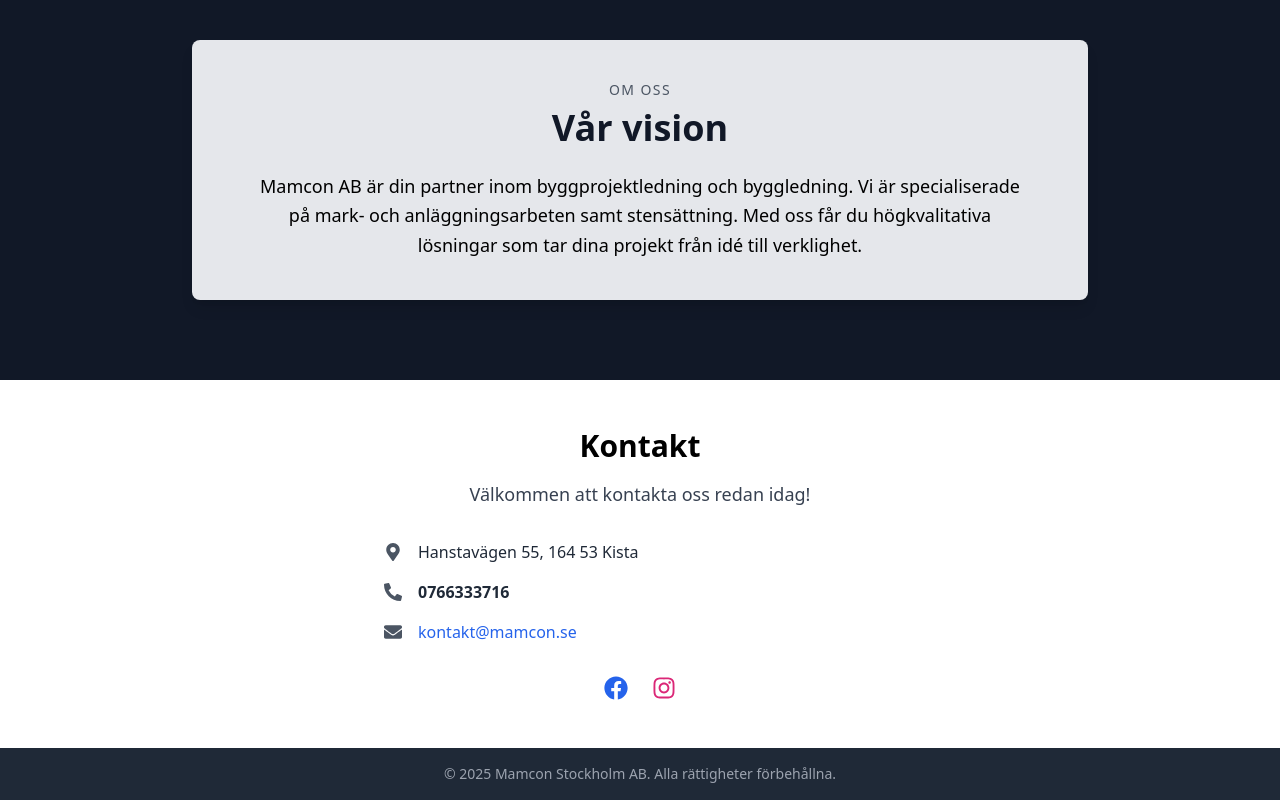
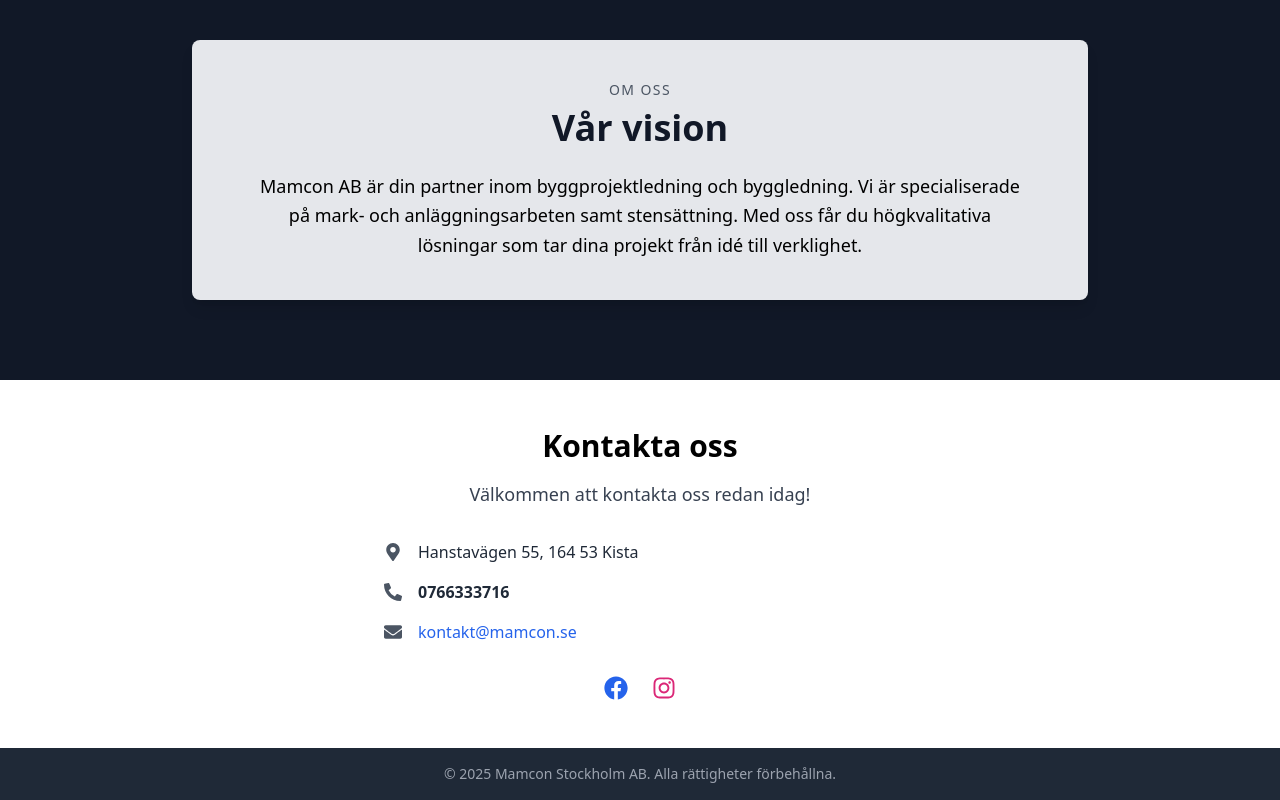
Before and after one commit to mohamed-a95/Mamconab, a React (Vite) app: page / in a window 1280 px wide. Shown: the part 1811-2611 px from the top of the page. Built offline with nearby package versions, Linux system fonts and the light colour scheme.

Commit message:
kontakta oss

```diff
--- a/src/components/Contact.tsx
+++ b/src/components/Contact.tsx
@@ -10,7 +10,7 @@
 const Contact: React.FC = () => {
   return (
     <div className="flex flex-col items-center bg-white py-12 px-6 text-center">
-      <h1 className="text-3xl font-bold mb-4">Kontakt</h1>
+      <h1 className="text-3xl font-bold mb-4">Kontakta oss</h1>
       <p className="text-gray-700 text-lg mb-8">
         Välkommen att kontakta oss redan idag!
       </p>
```
